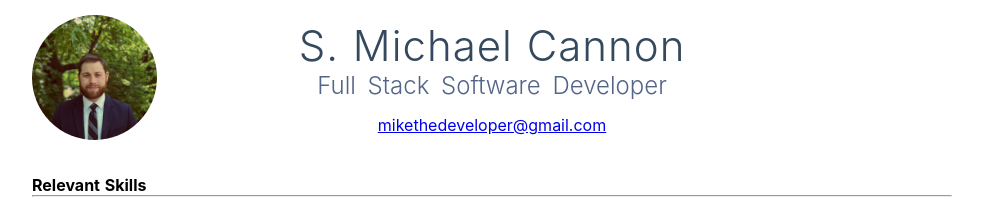
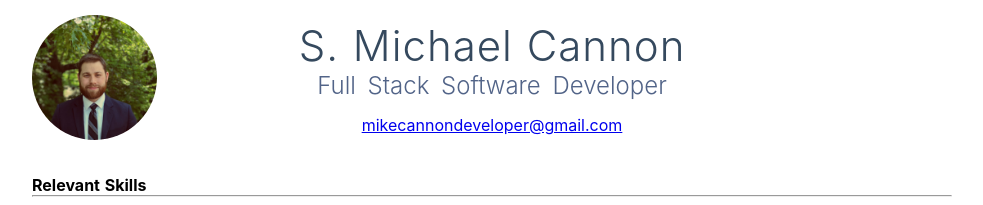
Before and after one commit to mikecannondeveloper/mikecannondeveloper.github.io, a Nuxt app: page / in a window 1280 px wide. Shown: the top 205 px of the page, without its empty margins (148-1131 px from the left). Built offline with nearby package versions, Linux system fonts and the light colour scheme.

Commit message:
Updated email address

```diff
--- a/pages/index.vue
+++ b/pages/index.vue
@@ -8,7 +8,7 @@
       <h3 class="subtitle">
         Full Stack Software Developer
       </h3>
-      <p class="email"><a href="mailto:mikecannondeveloper@gmail.com">mikethedeveloper@gmail.com</a></p><br><br>
+      <p class="email"><a href="mailto:mikecannondeveloper@gmail.com">mikecannondeveloper@gmail.com</a></p><br><br>
       <b>Relevant Skills</b><hr><br>
       <ul v-for='skill in skills' :key="skill.index">
         <li>{{ skill }}</li>
```
